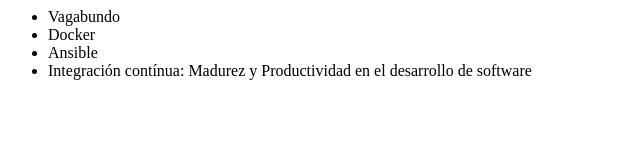
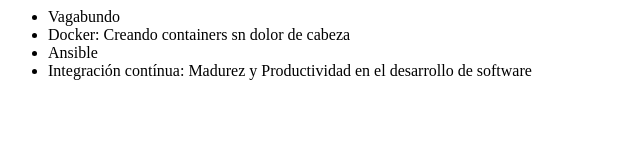
Before and after one commit to abrelata10/alura-git, a plain HTML site: page index.html in a window 1280 px wide. Shown: the whole page, without its empty margins (0-640 px from the left). Drawn offline with Linux system fonts and the light colour scheme.

Commit message:
Corrigiendo el nombre de mi curso de Docker

```diff
--- a/index.html
+++ b/index.html
@@ -7,7 +7,7 @@
 <cuerpo>
      <ul>
          <li> Vagabundo </li>
-         <li> Docker </li>
+         <li> Docker: Creando containers sn dolor de cabeza </li>
          <li> Ansible </li>
          <li> Integración contínua: Madurez y Productividad en el desarrollo de software </li>
      </ul>
```
